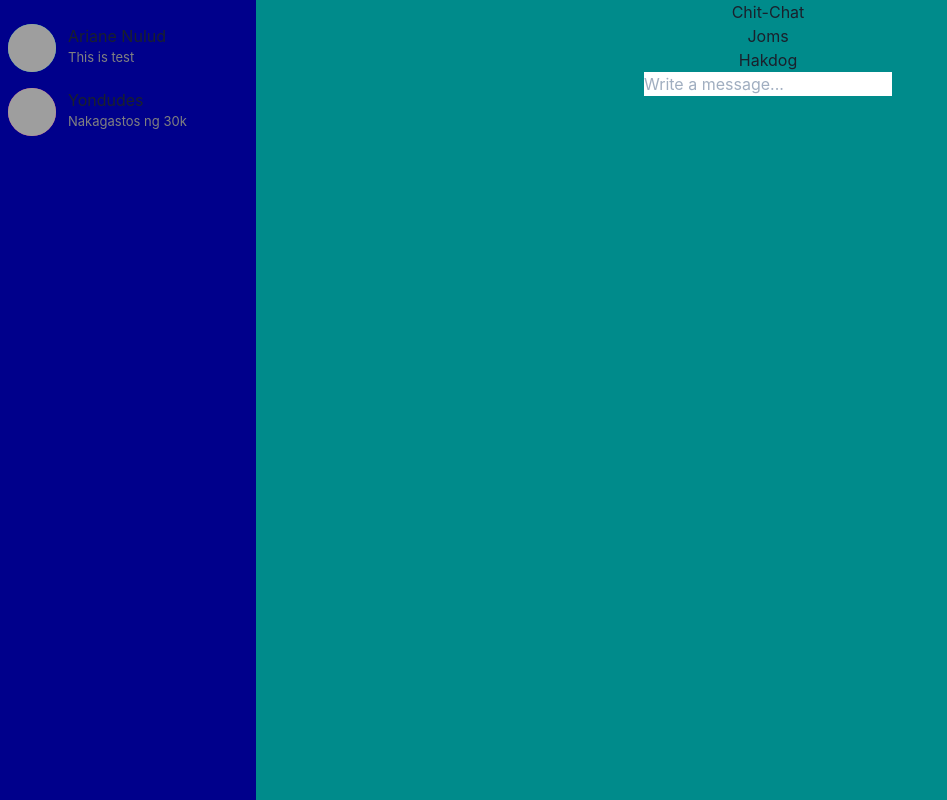
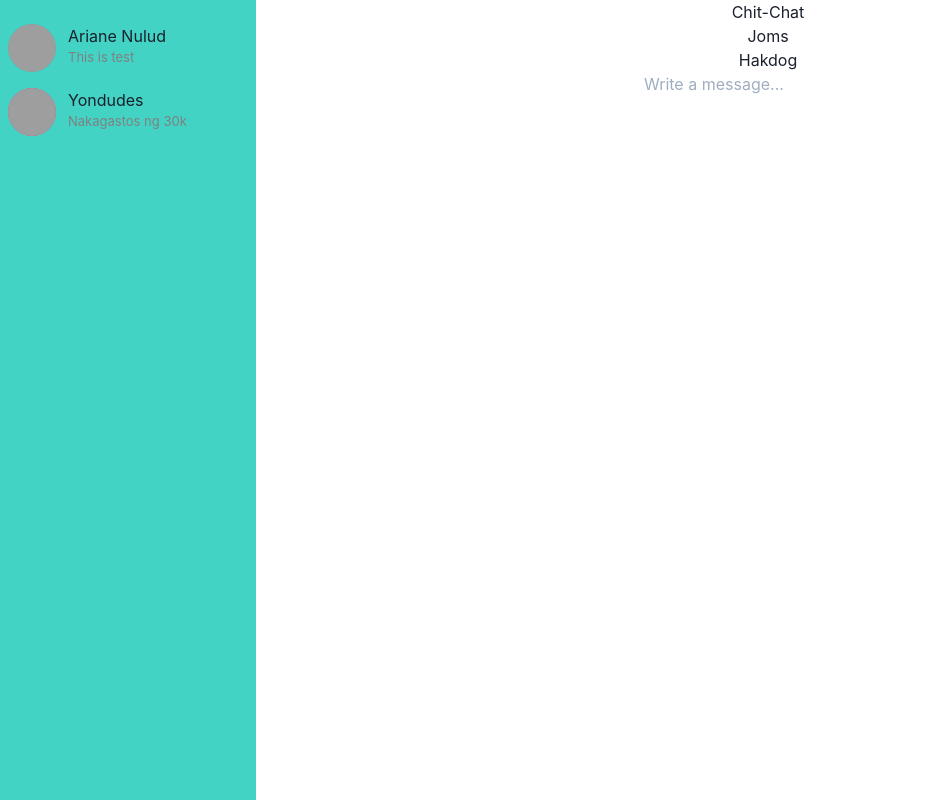
Before and after one commit to jBituin/chit-chat, a React (Create React App) app in the folder client/: page / in a window 1280 px wide. Shown: the whole page, without its empty margins (0-947 px from the left). Built offline with nearby package versions, Linux system fonts and the light colour scheme; grey boxes are pictures that could not be loaded.

Commit message:
Change bg theme

```diff
--- a/client/src/App.js
+++ b/client/src/App.js
@@ -8,10 +8,10 @@ function App() {
     <Box className='App'>
       <header />
       <Grid h='100vh' templateColumns='repeat(5, 1fr)'>
-        <GridItem bg='darkblue' colSpan='1' p={2}>
+        <GridItem bg='#43d3c5' colSpan='1' p={2}>
           <ChatUserList></ChatUserList>
         </GridItem>
-        <GridItem bg='darkcyan' colSpan='4'>
+        <GridItem bg='#fff' colSpan='4'>
           <Chat></Chat>
         </GridItem>
       </Grid>
```
